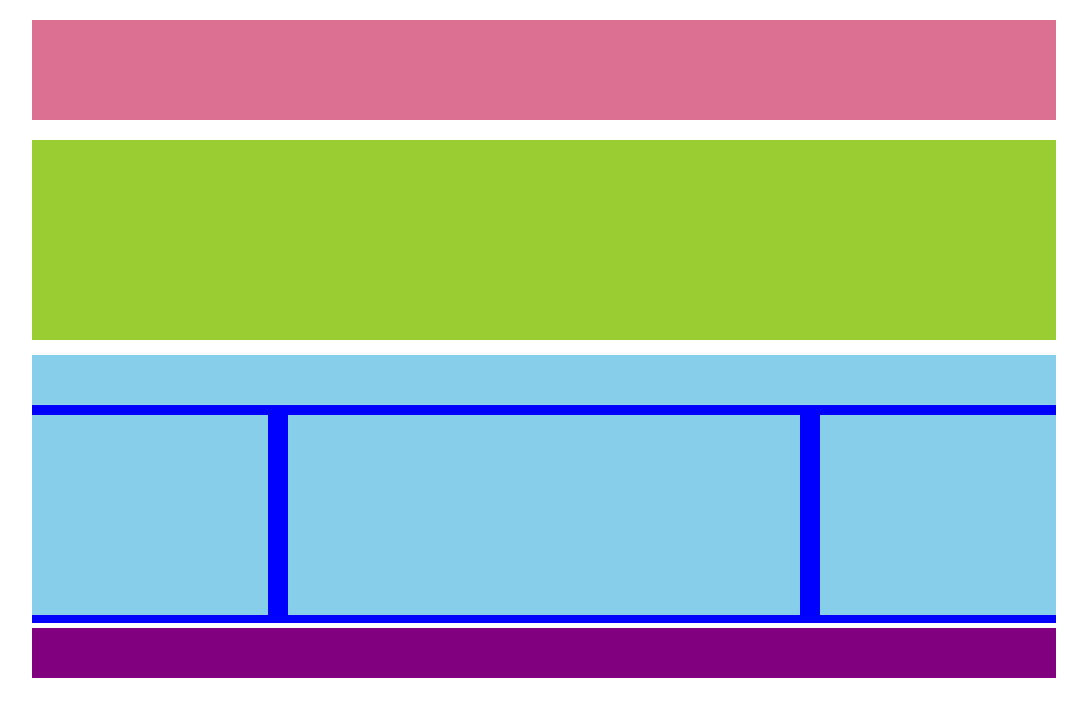
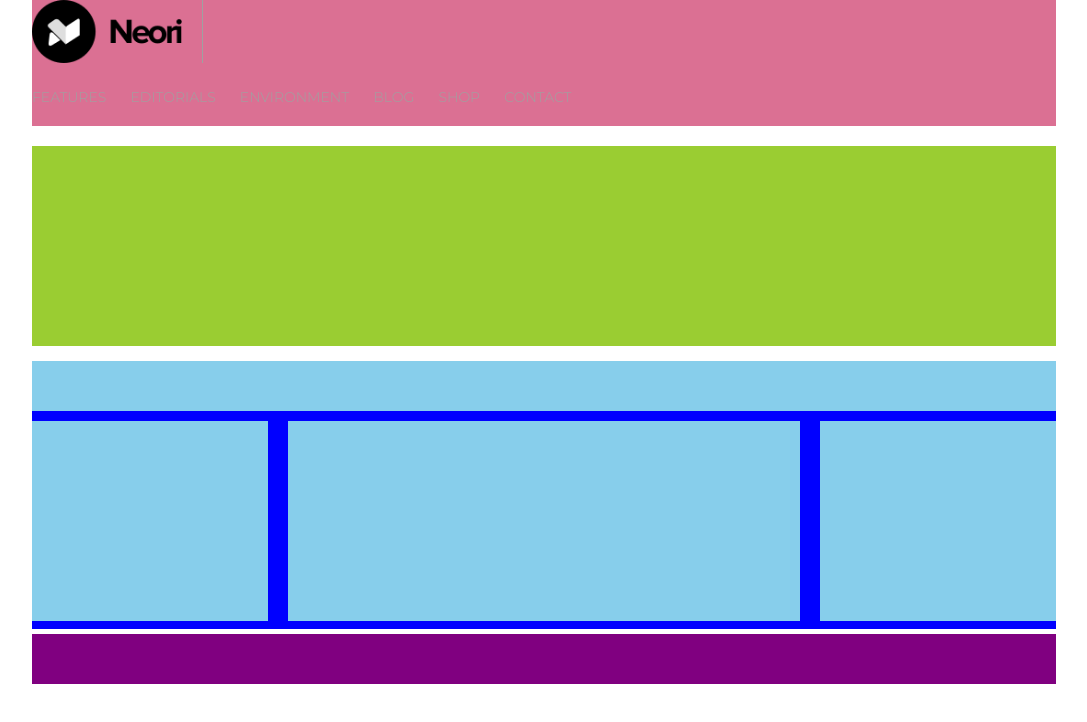
Before and after one commit to Mary78234/htmlcss-wp, a plain HTML site: page index.html in a window 1280 px wide. Shown: the whole page, without its empty margins (96-1183 px from the left). Drawn offline with Linux system fonts and the light colour scheme.

Commit message:
header complated

```diff
--- a/css/style.css
+++ b/css/style.css
@@ -7,16 +7,36 @@
 .container{
   width: 80%;
   margin: auto;
+  font-family: 'Montserrat', sans-serif;
 }
 
 header, main, section, footer{
   width: 100%;
 }
 
+/* content related to header */
 header{
-  height: 100px;
+  margin-bottom: 20px;
+  background-color: palevioletred;
+}
+
+.logo>img{
+  width: 150px;
+  border-right: 1px solid #A0A0A0;
+  padding-right: 20px;
+}
+
+nav{
   margin: 20px 0;
-  background-color: palevioletred;
+}
+
+nav li{
+  list-style: none;
+  display: inline;
+  text-transform: uppercase;
+  padding-right: 20px;
+  font-size: 14px;
+  color: #A0A0A0;
 }
 
 /* clearfix */
--- a/index.html
+++ b/index.html
@@ -6,15 +6,35 @@
   <meta name="viewport" content="width=device-width, initial-scale=1.0">
   <title>Wordpress layout</title>
   <link rel="stylesheet" href="css/style.css">
+  <link rel="preconnect" href="https://fonts.gstatic.com">
+<link href="https://fonts.googleapis.com/css2?family=Montserrat:wght@300&display=swap" rel="stylesheet">
 </head>
 <body>
   <!-- div container of all the elements -->
   <div class="container">
 
     <!-- header -->
-    <header>
-      <div class="logo"></div>
-      <nav></nav>
+    <header class="clearfix">
+
+      <!-- logo sito -->
+      <div class="logo">
+        <img src="img/logo.png" alt="">
+      </div>
+      <!-- /logo sito -->
+
+      <!-- menu di navigazione -->
+      <nav>
+        <ul>
+          <li>features</li>
+          <li>editorials</li>
+          <li>environment</li>
+          <li>blog</li>
+          <li>shop</li>
+          <li>contact</li>
+        </ul>
+      </nav>
+      <!-- /menu di navigazione -->
+
     </header>
     <!-- /header -->
 
```
